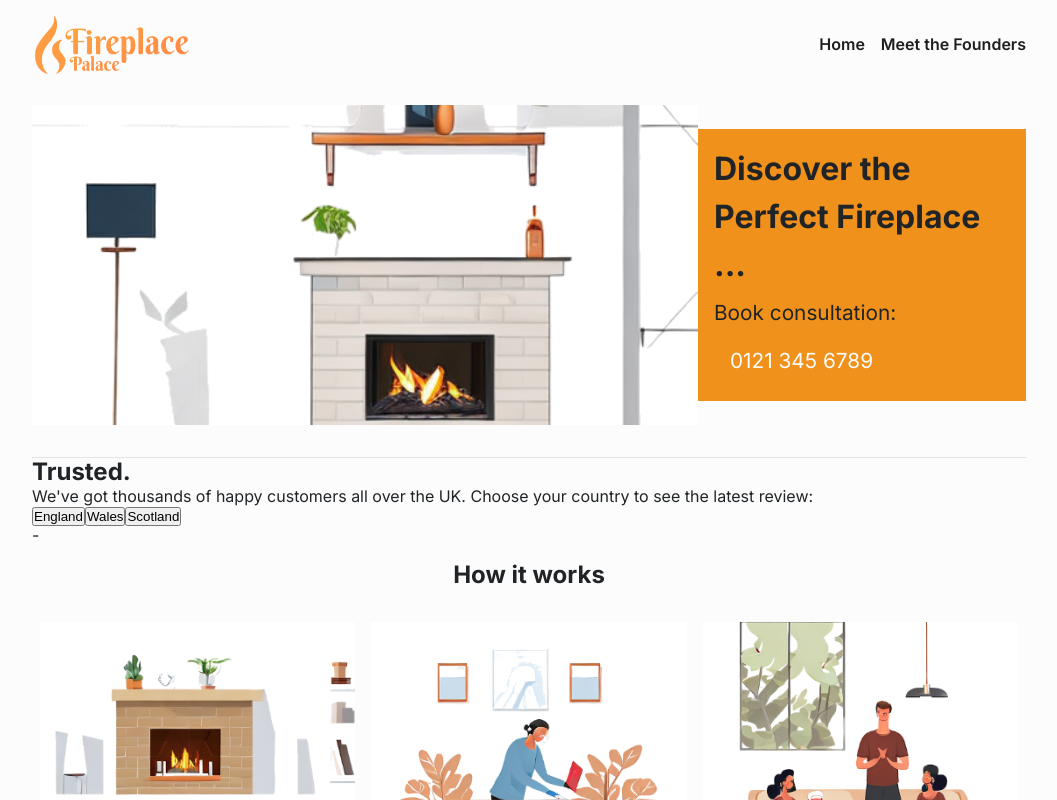
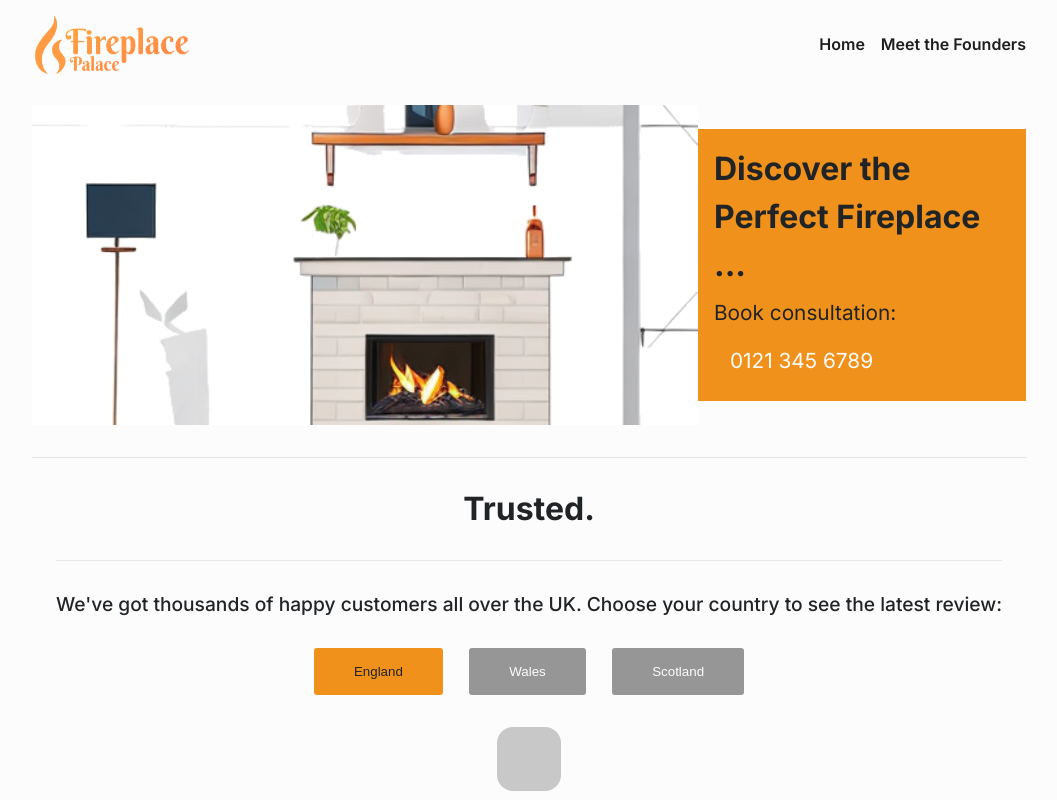
Before and after one commit to moose-hub/Fireplace-Palace, a Next.js app: page / in a window 1280 px wide. Both pictures are taken after a click on the button "England". Shown: the top 800 px of the page, without its empty margins (111-1168 px from the left). Built offline with nearby package versions, Linux system fonts and the light colour scheme; no server answers.

Commit message:
Stlyed content toggler and review box

```diff
--- a/app/globals.css
+++ b/app/globals.css
@@ -2,7 +2,9 @@
 
 :root {
   --color-light: #fcfcfc;
+  --color-light-darker: 200, 200, 200;
   --color-dark: #212427;
+  --color-dark-lighter: 150, 150, 150;
   --accent-color: #f0911b;
 
   --header-height: 90px;
--- a/components/reviews/Reviews.css
+++ b/components/reviews/Reviews.css
@@ -0,0 +1,70 @@
+.content__toggler-wrapper {
+    display: flex;
+    flex-direction: column;
+    align-items: center;
+    justify-content: center;
+
+    gap: 2rem;
+    margin-top: 2rem;
+}
+
+.content__toggler-desc {
+    border-top: 1px solid rgba(var(--color-dark-lighter), .2);
+    text-align: center;
+    font-size: 1.2rem;
+    font-weight: 500;
+
+    padding-top: 2rem;
+}
+
+.content__toggler-buttons {
+    display: flex;
+    gap: 1.65rem;
+}
+
+.content__toggler-button {
+    background-color: rgb(var(--color-dark-lighter));
+    color: var(--color-light);
+    border: none;
+    border-radius: 3px;
+    padding: 1rem 2.5rem;
+    max-width: 150px;
+
+    transition: background-color .125s ease-in-out, color .125s ease-in-out;
+
+}
+
+.content__toggler-button:hover {
+    background-color: var(--accent-color);
+    color: var(--color-dark);
+}
+
+.hide__review {
+    display: none;
+}
+
+.review__wrapper {
+    display: flex;
+    flex-direction: column;
+    text-align: center;
+    gap: 1rem;
+}
+
+.review__text {
+    background-color: rgb(var(--color-light-darker));
+    padding: 2rem;
+    border-radius: 1rem;
+}
+
+.review__author {
+    text-decoration: underline;
+}
+
+.review__wrapper div {
+    text-align: right;
+}
+
+.active {
+    background-color: var(--accent-color);
+    color: var(--color-dark);
+}
--- a/components/reviews/Reviews.jsx
+++ b/components/reviews/Reviews.jsx
@@ -3,7 +3,7 @@
 import "./Reviews.css"
 import { useState, useEffect } from "react";
 
-function Reviews() {
+function content__toggler() {
 
   const [currentCountry, setCurrentCountry] = useState(null);
   const [review, setReview] = useState({});
@@ -21,23 +21,24 @@ function Reviews() {
   }
 
   return (
-    <>
-      <h2 className="reviews__title">Trusted.</h2>
-      <p className="reviews__desc">We've got thousands of happy customers all over the UK. Choose your country to see the latest review:</p>
-      <div onClick={handleClick} className="reviews__buttons">
-        <button className="reviews__button button-england">England</button>
-        <button className="reviews__button button-wales">Wales</button>
-        <button className="reviews__button button-scotland">Scotland</button>
+      <div className="content__toggler-wrapper">
+        <h1 className="content__toggler-title">Trusted.</h1>
+        <p className="content__toggler-desc">We've got thousands of happy customers all over the UK. Choose your country to see the latest review:</p>
+        <div className="content__toggler-buttons">
+          <button onClick={handleClick} className={currentCountry === "england" ? "content__toggler-button button-england active" : "content__toggler-button button-england"}>England</button>
+          <button onClick={handleClick} className={currentCountry === "wales" ? "content__toggler-button button-wales active" : "content__toggler-button button-wales"}>Wales</button>
+          <button onClick={handleClick} className={currentCountry === "scotland" ? "content__toggler-button button-scotland active" : "content__toggler-button button-scotland"}>Scotland</button>
+        </div>
+        <div className={!currentCountry ? "hide__review" : "review__wrapper"}>
+          <p className="review__text">
+            {review.text}
+          </p>
+          <div className="review__author">
+            {review.author} - <span className="review__author-location">{review.location}</span>
+          </div>
+        </div>
       </div>
-
-      <p className="reviews__text">
-        {review.text}
-      </p>
-      <div className="reviews__author">
-        {review.author} - <span className="reviews__author-location">{review.location}</span>
-      </div>
-    </>
   );
 }
 
-export default Reviews;
+export default content__toggler;
```
